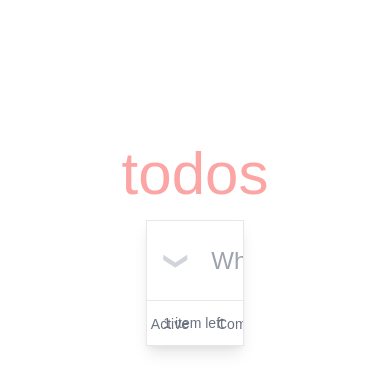
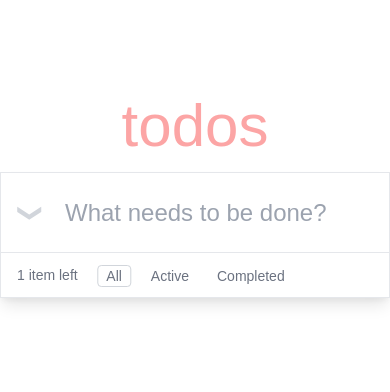
Before and after one commit to dawin09/todo-app-firebase, a Vue app: page / in a window 390 px wide. Shown: the top 392 px of the page. Built offline with nearby package versions, Linux system fonts and the light colour scheme; what vuefire would draw is missing.

Commit message:
Support for responsive

```diff
--- a/src/App.vue
+++ b/src/App.vue
@@ -1,9 +1,9 @@
 <template>
-    <div class="flex flex-col items-center h-screen todo-app mt-36">
+    <div class="flex flex-col items-center h-screen mt-24 todo-app">
         <h1 class="mb-4 text-6xl text-red-300">
             todos
         </h1>
-        <div class="relative w-1/4 overflow-hidden bg-white border border-gray-200 shadow-lg">
+        <div class="relative w-full overflow-hidden bg-white border border-gray-200 shadow-lg xl:w-1/2 2xl:w-1/4">
             <div class="relative h-20 border-b shadow-inner-b">
                 <div class="absolute text-2xl text-gray-300 transform -translate-y-1/2 cursor-pointer left-5 top-1/2">
                     <span class="block transform rotate-90">❯</span>
```
